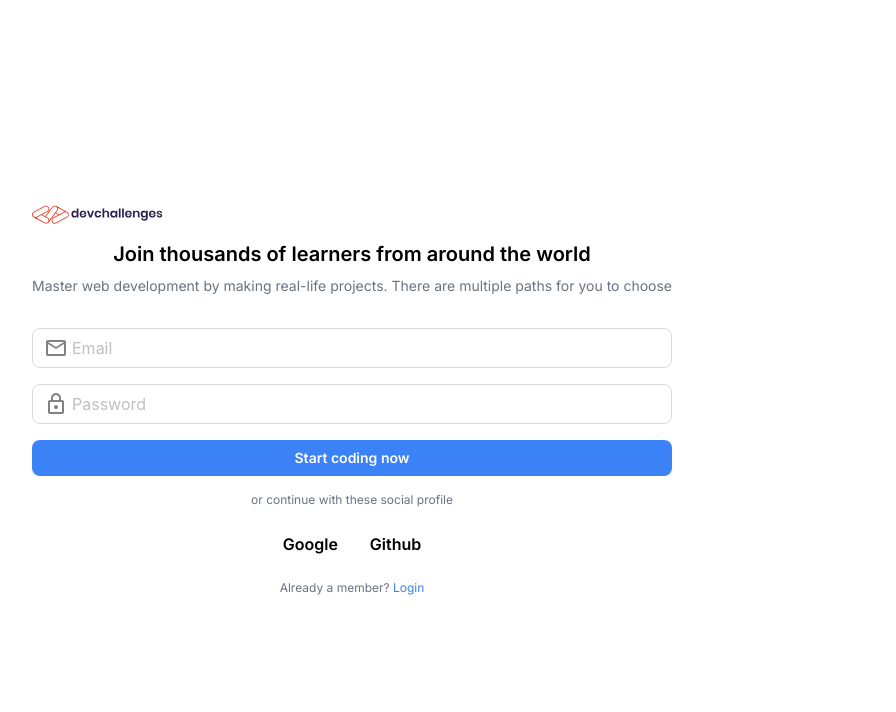
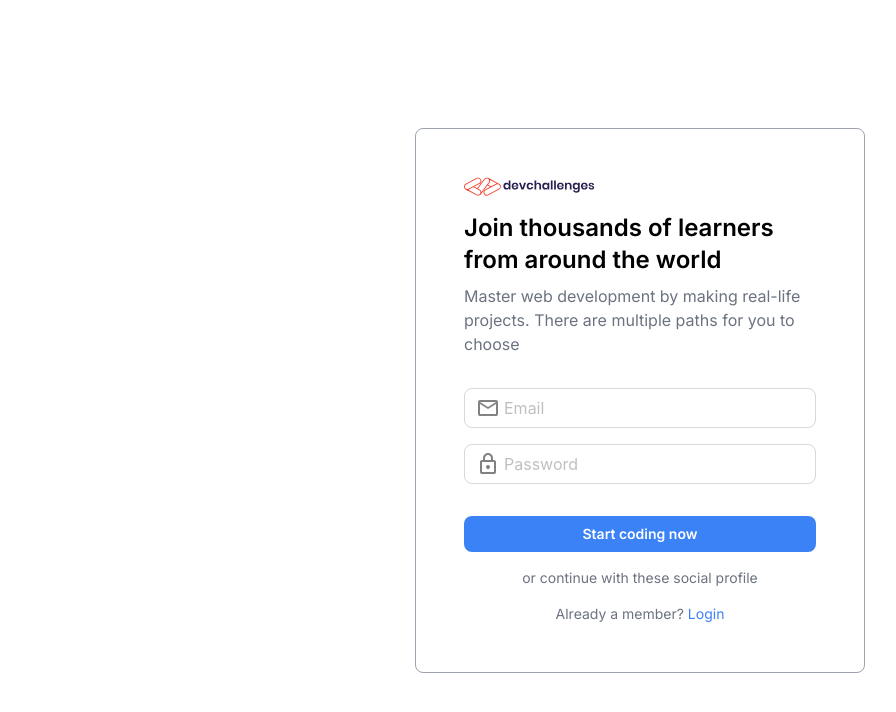
Before and after one commit to VictorCortez358/authentication-app, a Next.js app in the folder authentication-front/: page / in a window 1280 px wide. Shown: the top 712 px of the page, without its empty margins (0-896 px from the left). Built offline with nearby package versions, Linux system fonts and the light colour scheme.

Commit message:
Implemented loginForm desktop

```diff
--- a/authentication-front/src/app/page.js
+++ b/authentication-front/src/app/page.js
@@ -3,7 +3,7 @@ import Image from "next/image";
 
 export default function Home() {
   return (
-    <main className="flex min-h-screen">
+    <main className="flex min-h-screen lg:items-center lg:justify-center">
       <LoginForm />
     </main>
   );
--- a/authentication-front/src/components/LoginForm.jsx
+++ b/authentication-front/src/components/LoginForm.jsx
@@ -18,18 +18,14 @@ const Form = () => {
 
 const LoginForm = () => {
     return (
-        <div className='flex flex-col items-center justify-center p-8'>
+        <div className='flex flex-col items-center justify-center p-8 lg:border-gray-400 lg:border lg:rounded-lg lg:max-w-[450px] lg:p-12'>
             <Image src={Icon} alt='DevChallenges Logo' className='mr-auto'/>
-            <h2 className='text-xl font-semibold mt-4'>Join thousands of learners from around the world</h2>
-            <p className='text-sm text-gray-500 mt-2'>Master web development by making real-life projects. There are multiple paths for you to choose</p>
+            <h2 className='text-xl font-semibold mt-4 lg:text-2xl'>Join thousands of learners from around the world</h2>
+            <p className='text-sm text-gray-500 mt-2 lg:text-base'>Master web development by making real-life projects. There are multiple paths for you to choose</p>
             <Form />
-            <button className='w-full bg-blue-500 text-white font-semibold rounded-lg p-2 mt-4 text-sm'>Start coding now</button>
-            <p className='text-xs text-gray-500 mt-4'>or continue with these social profile</p>
-            <div className='flex gap-4 mt-4'>
-                <button className='w-1/2 bg-white text-black font-semibold rounded-lg p-2'>Google</button>
-                <button className='w-1/2 bg-white text-black font-semibold rounded-lg p-2'>Github</button>
-            </div>
-            <p className='text-gray-500 mt-4 text-xs'>Already a member? <a href='#' className='text-blue-500'>Login</a></p>
+            <button className='w-full bg-blue-500 text-white font-semibold rounded-lg p-2 mt-8 text-sm'>Start coding now</button>
+            <p className='text-xs text-gray-500 mt-4 lg:text-sm'>or continue with these social profile</p>
+            <p className='text-gray-500 mt-4 text-xs lg:text-sm'>Already a member? <a href='#' className='text-blue-500'>Login</a></p>
         </div>
     );
 }
```
